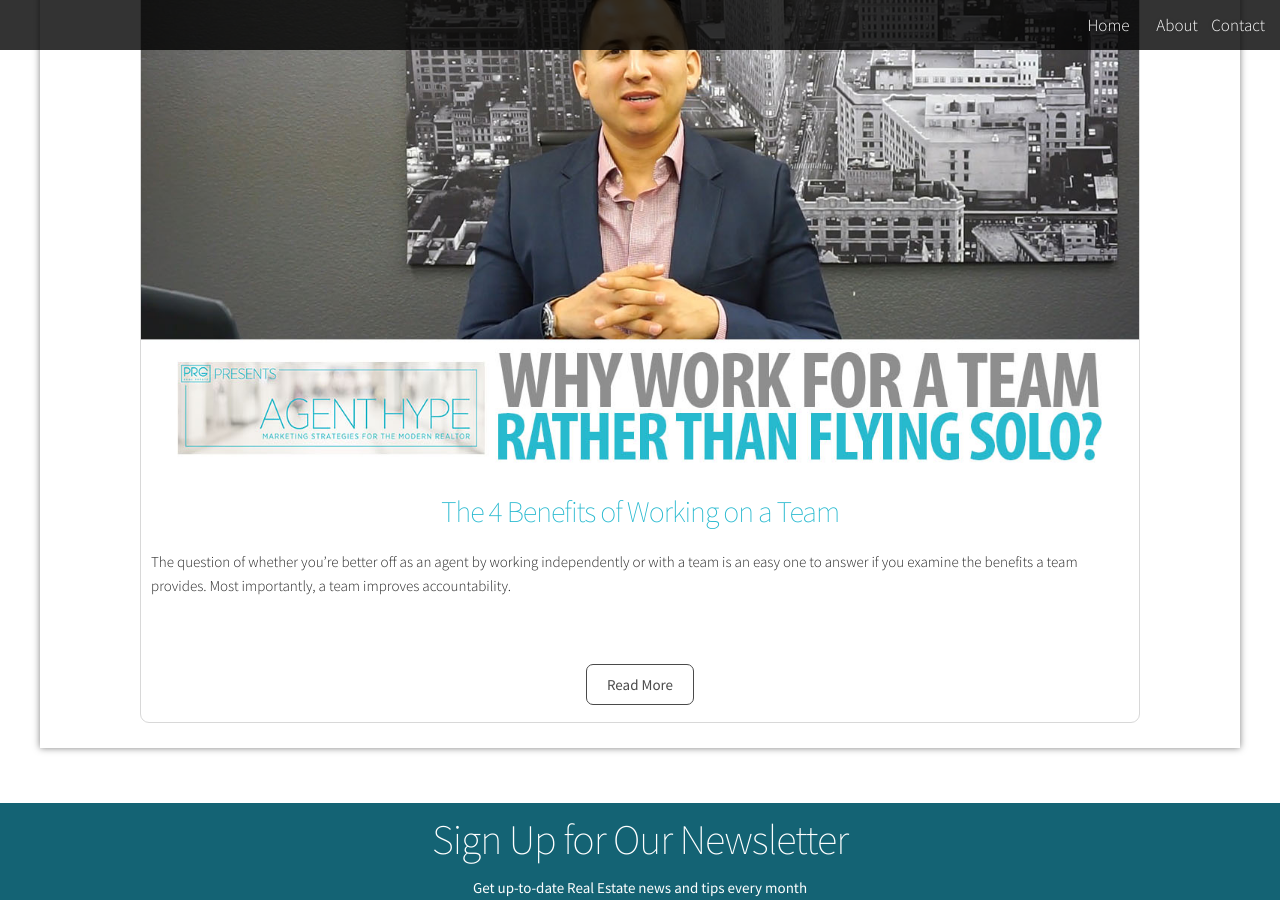
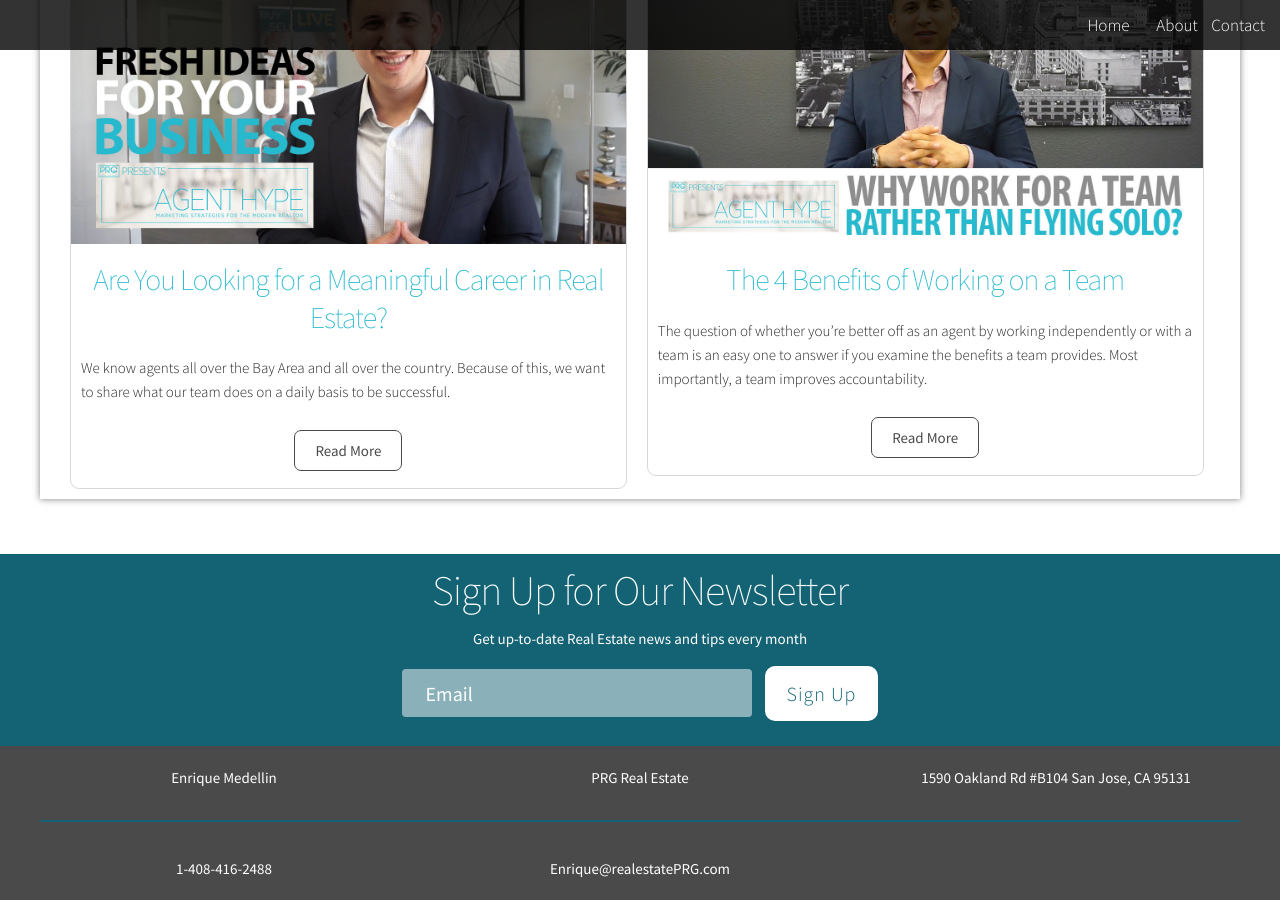
Before and after one commit to Vyral/medellin_careers, a Jekyll site: the page built from index.html, in a window 1280 px wide and 900 px high, scrolled down 666 px. Built offline with Jekyll 4.4.1, drawn with Linux system fonts in a browser that asks for light colours; the list of posts is cut into pages by our own code.

Commit message:
Moved '_drafts/are-you-looking-for-a-meaningful-career-in-real-estate.md' to '_posts/2017-02-01-are-you-looking-for-a-meaningful-career-in-real-estate.md' via CloudCannon

```diff
--- a/_drafts/are-you-looking-for-a-meaningful-career-in-real-estate.md
+++ b/_posts/2017-02-01-are-you-looking-for-a-meaningful-career-in-real-estate.md
@@ -2,13 +2,14 @@
 layout: post
 title: Are You Looking for a Meaningful Career in Real Estate?
 tags:
+  - Recruiting
 excerpt: 'We know agents all over the Bay Area and all over the country. Because of this, we want to share what our team does on a daily basis to be successful.'
 enclosure: 'https://s3.amazonaws.com/vyralmarketing/Enrique+Medellin/Agent+Hype-Fresh+ideas+for+your+business.mp4'
-pullquote:
+pullquote: We’ll be sharing what works for our team on a daily basis.
 enclosure_type: video/mp4
 enclosure_time:
-use_youtube_image: true
-youtube_alternate_image:
+use_youtube_image: false
+youtube_alternate_image: /uploads/intro-youtube-02.jpg
 youtube_code: oHAOijI7aS4
 ---
 
@@ -17,8 +18,8 @@ youtube_code: oHAOijI7aS4
 
 Welcome to my new recruiting blog, Agent Hype! We know agents all across the country and in the Bay Area, and we needed a way to share what’s working for our team and what is not. **This will be our platform to share ideas and concepts with you that will hopefully improve your business.**
 
+{% include pullquote.html %}
+
 **We’ll be talking about marketing tools, systems that we use, technology, concepts, ideas, and other things that we use on a daily basis.** Hopefully this will spark some creativity into you and your business.
 
 We just want this to be a collaborative spot to share ideas and help each other succeed. Thanks for tuning in, and expect at least two educational videos per month from us!
-
-{% include pullquote.html %}
```
